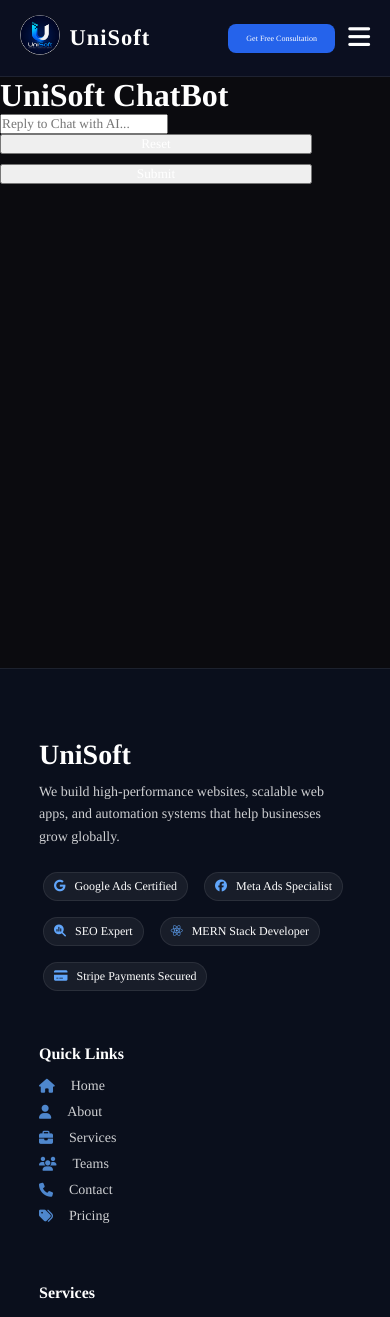
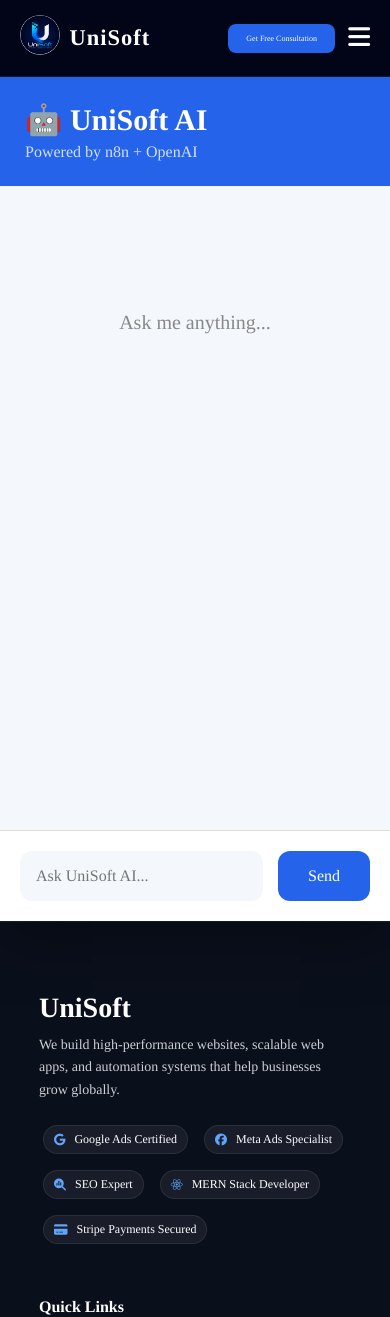
Before and after one commit to ShaniBhai786/UniSoft_Agency, a Next.js app: page /chatbot in a window 390 px wide. Shown: the top 1317 px of the page. Built offline with nearby package versions, Linux system fonts and the light colour scheme; a web font is replaced by a local one.

Commit message:
feat: enhance ChatBot UI with new styles and loading state management

```diff
--- /dev/null
+++ b/src/app/chatbot.css
@@ -0,0 +1,273 @@
+* {
+    margin: 0;
+    padding: 0;
+    box-sizing: border-box;
+}
+
+body {
+    background: #0f172a;
+    font-family: Inter, sans-serif;
+}
+
+.chatPage {
+    min-height: 100vh;
+    display: flex;
+    justify-content: center;
+    align-items: center;
+    padding: 40px;
+    background:
+        radial-gradient(circle at top, #1e3a8a, #0f172a);
+}
+
+.chatCard {
+
+    width: 100%;
+    max-width: 900px;
+    height: 85vh;
+
+    display: flex;
+    flex-direction: column;
+
+    background: #ffffff;
+
+    border-radius: 20px;
+
+    overflow: hidden;
+
+    box-shadow:
+        0 20px 60px rgba(0, 0, 0, .3);
+
+}
+
+.header {
+
+    padding: 25px;
+
+    background: #2563eb;
+
+    color: white;
+
+}
+
+.header h1 {
+
+    font-size: 30px;
+    margin-bottom: 6px;
+
+}
+
+.header p {
+
+    opacity: .8;
+
+}
+
+.messages {
+
+    flex: 1;
+
+    overflow: auto;
+
+    padding: 25px;
+
+    background: #f4f7fb;
+
+}
+
+.message {
+
+    display: flex;
+
+    margin-bottom: 20px;
+
+}
+
+.message.user {
+
+    justify-content: flex-end;
+
+}
+
+.message.assistant {
+
+    justify-content: flex-start;
+
+}
+
+.bubble {
+
+    max-width: 70%;
+
+    padding: 14px 18px;
+
+    border-radius: 16px;
+
+    line-height: 1.6;
+
+    font-size: 15px;
+
+    word-wrap: break-word;
+
+}
+
+.user .bubble {
+
+    background: #2563eb;
+
+    color: white;
+
+    border-bottom-right-radius: 4px;
+
+}
+
+.assistant .bubble {
+
+    background: white;
+
+    color: #222;
+
+    border-bottom-left-radius: 4px;
+
+    box-shadow: 0 5px 20px rgba(0, 0, 0, .08);
+
+}
+
+.typing {
+
+    animation: pulse 1s infinite;
+
+}
+
+.inputArea {
+
+    display: flex;
+
+    gap: 15px;
+
+    padding: 20px;
+
+    background: white;
+
+    border-top: 1px solid #ddd;
+
+}
+
+.inputArea input {
+
+    flex: 1;
+
+    border: none;
+
+    outline: none;
+
+    background: #f4f7fb;
+
+    padding: 16px;
+
+    border-radius: 12px;
+
+    font-size: 16px;
+
+}
+
+.inputArea button {
+
+    background: #2563eb;
+
+    color: white;
+
+    border: none;
+
+    padding: 0 30px;
+
+    border-radius: 12px;
+
+    cursor: pointer;
+
+    transition: .3s;
+
+    font-size: 16px;
+
+}
+
+.inputArea button:hover {
+
+    transform: translateY(-2px);
+
+    background: #1d4ed8;
+
+}
+
+.inputArea button:disabled {
+
+    opacity: .6;
+
+    cursor: not-allowed;
+
+}
+
+.welcome {
+
+    text-align: center;
+
+    color: #888;
+
+    margin-top: 100px;
+
+    font-size: 20px;
+
+}
+
+::-webkit-scrollbar {
+
+    width: 8px;
+
+}
+
+::-webkit-scrollbar-thumb {
+
+    background: #2563eb;
+
+    border-radius: 20px;
+
+}
+
+@keyframes pulse {
+
+    0% {
+        opacity: .4
+    }
+
+    50% {
+        opacity: 1
+    }
+
+    100% {
+        opacity: .4
+    }
+
+}
+
+@media(max-width:768px) {
+
+    .chatPage {
+
+        padding: 0;
+
+    }
+
+    .chatCard {
+
+        height: 100vh;
+
+        border-radius: 0;
+
+    }
+
+    .bubble {
+
+        max-width: 90%;
+
+    }
+
+}
--- a/src/app/chatbot/page.jsx
+++ b/src/app/chatbot/page.jsx
@@ -1,26 +1,32 @@
 "use client";
 
-import React, { useState } from "react";
+import React, { useRef, useState, useEffect } from "react";
+import "../chatbot.css";
 
-const Page = () => {
+export default function Page() {
   const [value, setValue] = useState("");
   const [chat, setChat] = useState([]);
+  const [loading, setLoading] = useState(false);
 
+  const bottomRef = useRef(null);
+
+  useEffect(() => {
+    bottomRef.current?.scrollIntoView({ behavior: "smooth" });
+  }, [chat]);
 
   const onSubmit = async (e) => {
     e.preventDefault();
 
-    if (!value.trim()) return;
+    if (!value.trim() || loading) return;
 
     const userMessage = value;
 
-    setChat((prev) => [
-      ...prev,
-      { role: "user", text: userMessage },
-    ]);
+    setChat((prev) => [...prev, { role: "user", text: userMessage }]);
 
     setValue("");
+    setLoading(true);
 
+    try {
       const sessionId =
         localStorage.getItem("sessionId") || crypto.randomUUID();
 
@@ -37,92 +43,88 @@
         }),
       });
 
-    if (!res.ok) {
-      const errorText = await res.text();
-      console.error("API Error:", errorText);
-      return;
-    }
-
-    const text = await res.text();
-
-    console.log("Raw Response:", text);
-
-    if (!text) {
-      console.error("Empty response from API");
-      return;
-    }
-
-    const data = JSON.parse(text);
-
-    console.log(data);
+      const data = await res.json();
 
       setChat((prev) => [
         ...prev,
         {
           role: "assistant",
-        text: data[0].output,
+          text: data.reply || data[0]?.output || "No response received.",
         },
       ]);
+    } catch (err) {
+      setChat((prev) => [
+        ...prev,
+        {
+          role: "assistant",
+          text: "Something went wrong. Please try again.",
+        },
+      ]);
+
+      console.error(err);
+    }
+
+    setLoading(false);
   };
 
   return (
-    <div className="container">
-      <h1>UniSoft ChatBot</h1>
+    <div className="chatPage">
 
-      <div className="formDiv">
-        <form onSubmit={onSubmit}>
-          <input
-            type="text"
-            name="chat"
-            id="chat"
-            value={value}
-            onChange={(e) => setValue(e.target.value)}
-            placeholder="Reply to Chat with AI..."
-            style={{ color: "black" }}
-          />
+      <div className="chatCard">
 
-          <div className="buttons">
-            <button
-              type="button"
-              onClick={() => {
-                setValue("");
-                setChat([]);
-              }}
-            >
-              Reset
-            </button>
-
-            <button type="submit">
-              Submit
-            </button>
-          </div>
-        </form>
+        <div className="header">
+          <h1>🤖 UniSoft AI</h1>
+          <p>Powered by n8n + OpenAI</p>
         </div>
 
-      <div className="chat">
+        <div className="messages">
+
+          {chat.length === 0 && (
+            <div className="welcome">
+              Ask me anything...
+            </div>
+          )}
+
           {chat.map((msg, index) => (
             <div
               key={index}
-            style={{
-              textAlign:
-                msg.role === "user"
-                  ? "right"
-                  : "left",
-              margin: "10px 0",
-            }}
+              className={`message ${msg.role}`}
             >
-            <strong>
-              {msg.role === "user"
-                ? "You"
-                : "AI"}
-            </strong>
-
-            <p>{msg.text}</p>
+              <div className="bubble">
+                {msg.text}
+              </div>
             </div>
           ))}
+
+          {loading && (
+            <div className="message assistant">
+              <div className="bubble typing">
+                Thinking...
               </div>
             </div>
+          )}
+
+          <div ref={bottomRef} />
+
+        </div>
+
+        <form onSubmit={onSubmit} className="inputArea">
+
+          <input
+            type="text"
+            placeholder="Ask UniSoft AI..."
+            value={value}
+            onChange={(e) => setValue(e.target.value)}
+          />
+
+          <button disabled={loading}>
+            {loading ? "..." : "Send"}
+          </button>
+
+        </form>
+
+      </div>
+
+    </div>
   );
-};
-
-export default Page;
+}
```
Lines whose indentation alone changed are shown as unchanged.
